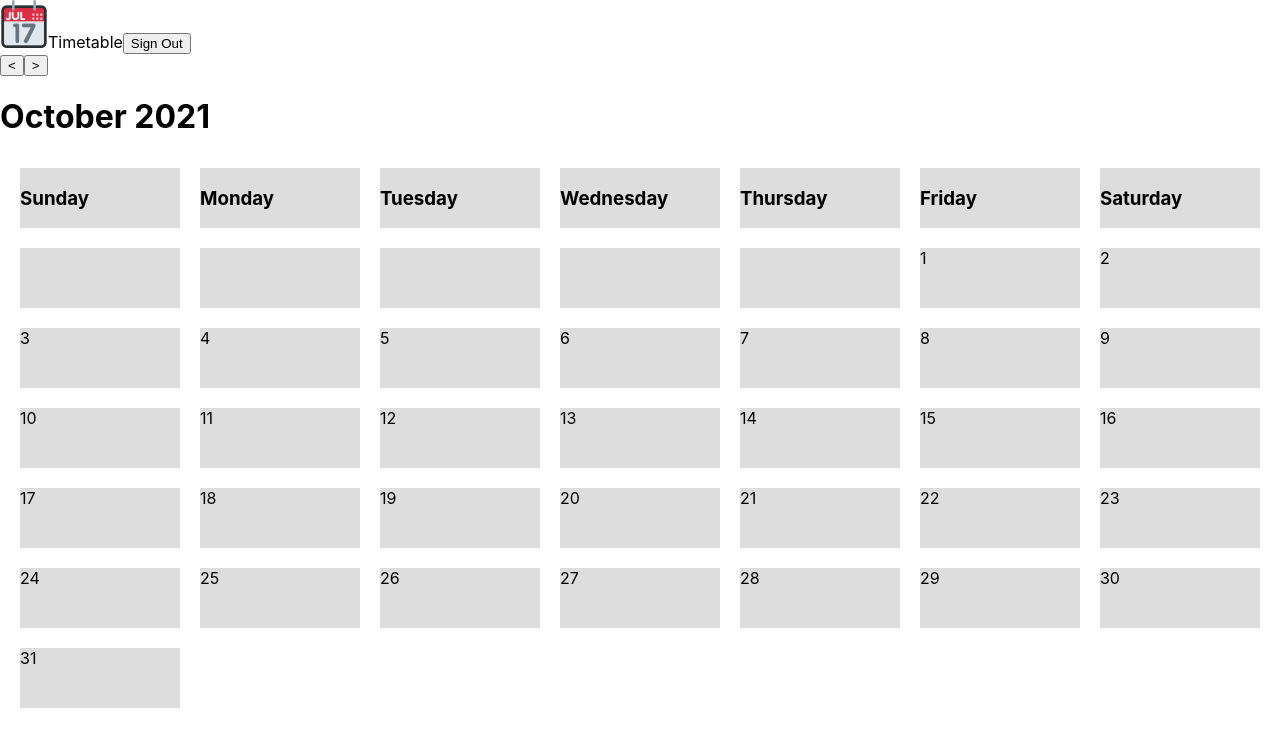
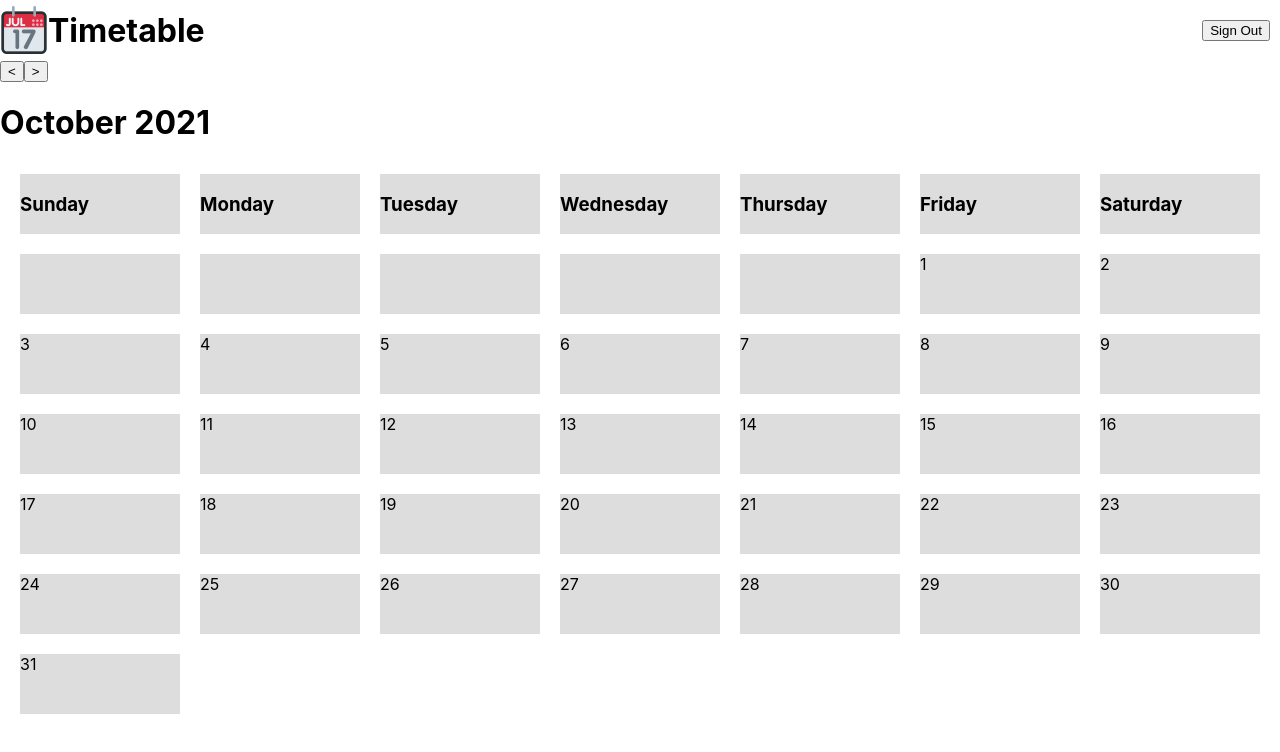
Before and after one commit to csaye/timetable, a Next.js app: page /home in a window 1280 px wide. Shown: the top 752 px of the page. Built offline with nearby package versions, Linux system fonts and the light colour scheme; no server answers; sample sign-in values are in the browser's storage.

Commit message:
Improve header styling.

```diff
--- a/components/Header.js
+++ b/components/Header.js
@@ -8,14 +8,15 @@ export default function Header() {
   const auth = getAuth();
 
   return (
-    <div>
+    <div className={styles.container}>
       <Image
         src="/img/logo.png"
         width="48"
         height="48"
         alt="logo"
       />
-      Timetable
+      <h1>Timetable</h1>
+      <span className="flexfill" />
       <button onClick={() => signOut(auth)}>
         Sign Out
       </button>
--- a/styles/components/Header.module.css
+++ b/styles/components/Header.module.css
@@ -0,0 +1,13 @@
+.container {
+  display: flex;
+  align-items: center;
+  height: 60px;
+}
+
+.container > div {
+  margin: 0 10px!important;
+}
+
+.container > button {
+  margin-right: 10px;
+}
--- a/styles/globals.css
+++ b/styles/globals.css
@@ -21,3 +21,7 @@ a {
 button {
   cursor: pointer;
 }
+
+.flexfill {
+  flex-grow: 1;
+}
--- a/styles/pages/Home.module.css
+++ b/styles/pages/Home.module.css
@@ -1,9 +1,3 @@
-.header {
-  display: flex;
-  align-items: center;
-  height: 60px;
-}
-
 .calendar {
   display: flex;
   flex-wrap: wrap;
```
